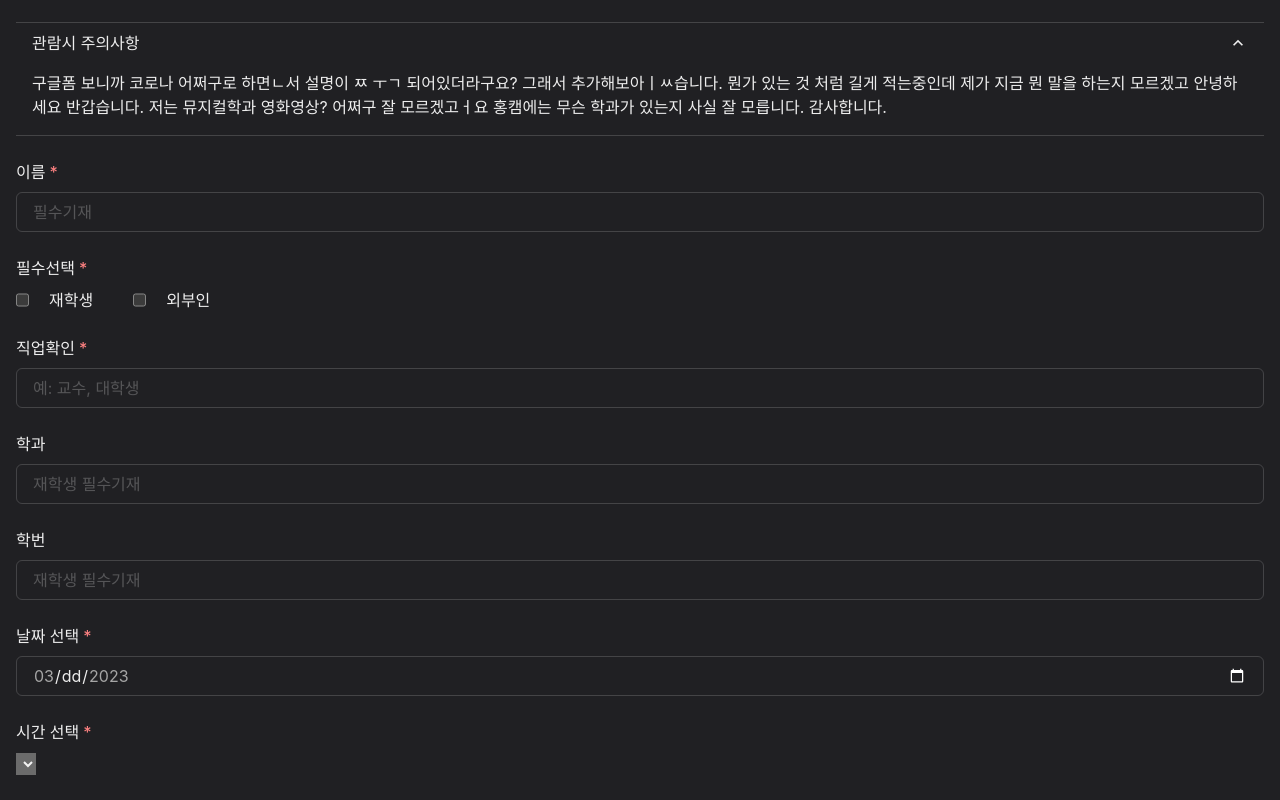
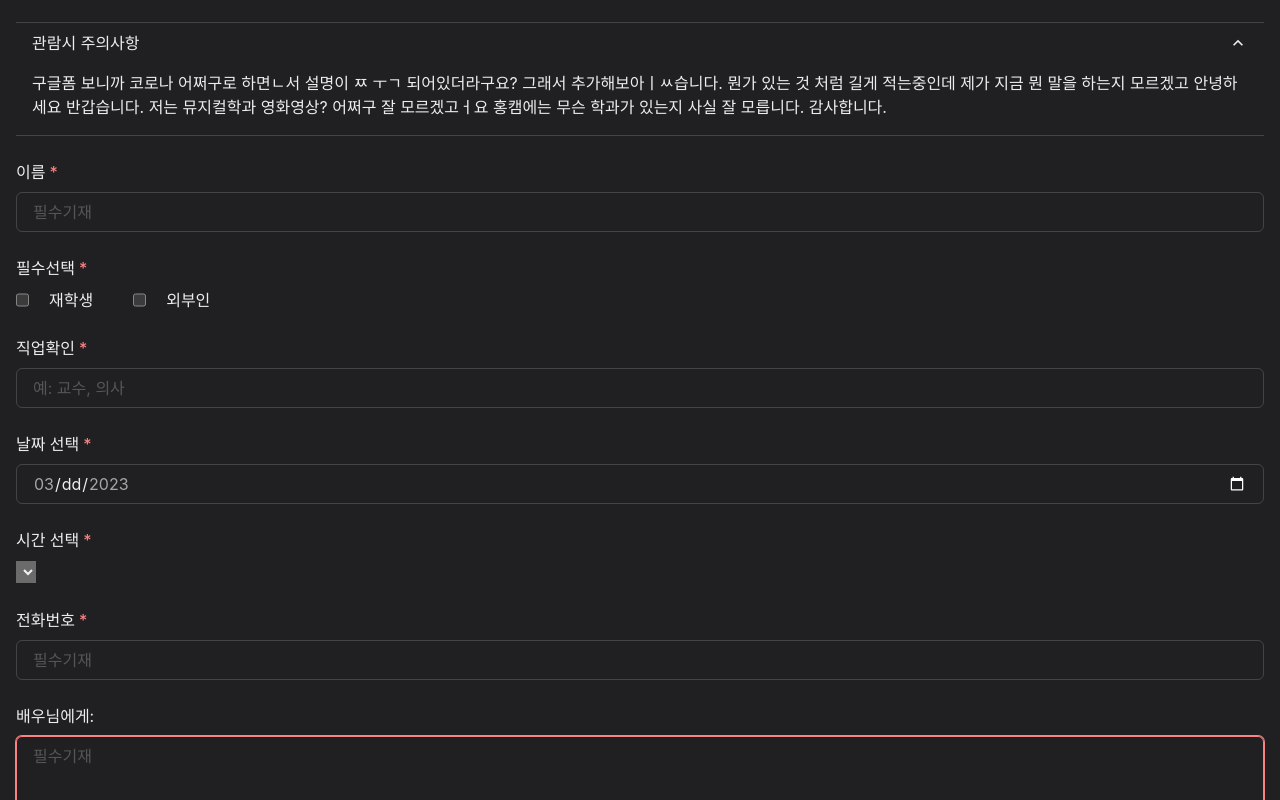
Before and after one commit to Haetae-Code/NextJS_Stage_Play, a Next.js app: page /reservationdetail in a window 1280 px wide. Shown: the part 481-1281 px from the top of the page. Built offline with nearby package versions, Linux system fonts and the light colour scheme.

Commit message:
민경 작업

```diff
--- a/pages/reservationdetail.js
+++ b/pages/reservationdetail.js
@@ -46,12 +46,14 @@ const checkOnlyOne = (checkThis) => {
 
     }
   }
-}
+};
 
 
 
 const Page2 = () => {
   const [selectedTime, setSelectedTime]=useState('');
+  const [isOpen, setisOpen]=useState(false);
+  const [isOpen1, setisOpen1]=useState(true);
   const handlTimeChange=(event)=>{
     setSelectedTime(event.target.value);
   };
@@ -63,6 +65,12 @@ const Page2 = () => {
     :[];
 
 
+    const handleChange=()=>{
+      setisOpen(!isOpen);
+    }
+    const handleChange1=()=>{
+      setisOpen1(!isOpen1);
+    }
     return(
 
         <>
@@ -142,28 +150,32 @@ const Page2 = () => {
 
 
 
-        <input type="checkbox" name="test" id="test1" value="1"  onChange={(e) => checkOnlyOne(e.target) } ></input><Text>재학생</Text>
+        <input type="checkbox" name="test" id="test1" value="1"  onClick={()=>setisOpen(true)} onChange={(e) => {checkOnlyOne(e.target); handleChange(); handleChange1();}} ></input><Text>재학생</Text>
         <br />
-        <input type="checkbox" name="test" id="test2" value="2"  onChange={(e) => checkOnlyOne(e.target)} ></input> <Text>외부인</Text>
+        <input type="checkbox" name="test" id="test2" value="2"  onChange={(e) =>checkOnlyOne(e.target)} ></input> <Text>외부인</Text>
         <br />
 
         </Stack>
 
         <print>&nbsp;</print>
-        <FormControl isRequired>
-        <FormLabel>직업확인</FormLabel>
-        <Input placeholder='예: 교수, 대학생' />
+        <FormControl isRequired display={isOpen1? 'block' : 'none'}>
+        <FormLabel >직업확인</FormLabel>
+        <Input  placeholder='예: 교수, 의사' />
         </FormControl>
 
 
 
         <print>&nbsp;</print>
-        <FormLabel>학과</FormLabel>
-        <Input placeholder='재학생 필수기재' />
+        <FormControl isRequired  display={isOpen? 'block' : 'none'}>
+        <FormLabel display={isOpen? 'block' : 'none'}>학과</FormLabel>
+        <Input display={isOpen?'block':'none'} placeholder='필수기재' />
+        </FormControl>
         <print>&nbsp;</print>
 
-        <FormLabel>학번</FormLabel>
-        <Input placeholder='재학생 필수기재' />
+        <FormControl isRequired  display={isOpen? 'block' : 'none'}>
+        <FormLabel display={isOpen? 'block' : 'none'}>학번</FormLabel>
+        <Input display={isOpen?'block':'none'} placeholder='필수기재' />
+        </FormControl>
         <print>&nbsp;</print>
 
 
```
